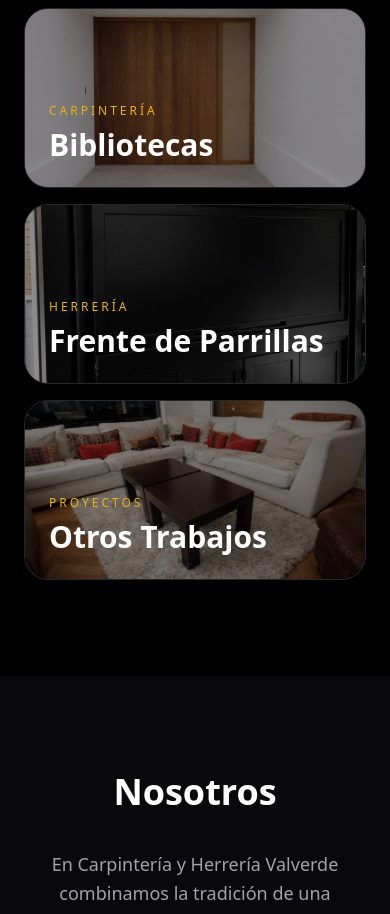
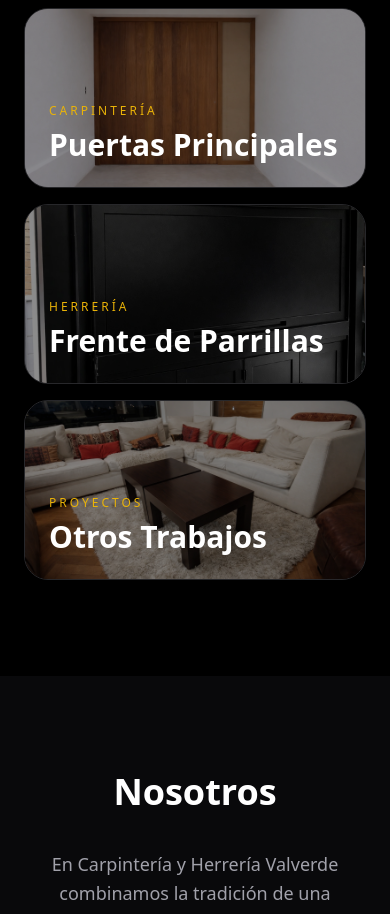
Before and after one commit to NikoValverde/valverde-web, a React (Vite) app: page / in a window 390 px wide. Shown: the part 2540-3454 px from the top of the page. Built offline with nearby package versions, Linux system fonts and the light colour scheme.

Commit message:
Actualicé títulos de mobile gallery

```diff
--- a/src/App.jsx
+++ b/src/App.jsx
@@ -755,10 +755,10 @@ export default function App() {
               },
 
               {
-                title: "Bibliotecas",
+                title: "Puertas Principales",
                 category: "Carpintería",
                 image: "/images/portfolio/trabajo3.webp",
-                project: projects.bibliotecas,
+                project: projects.puertas,
               },
 
               {
```
